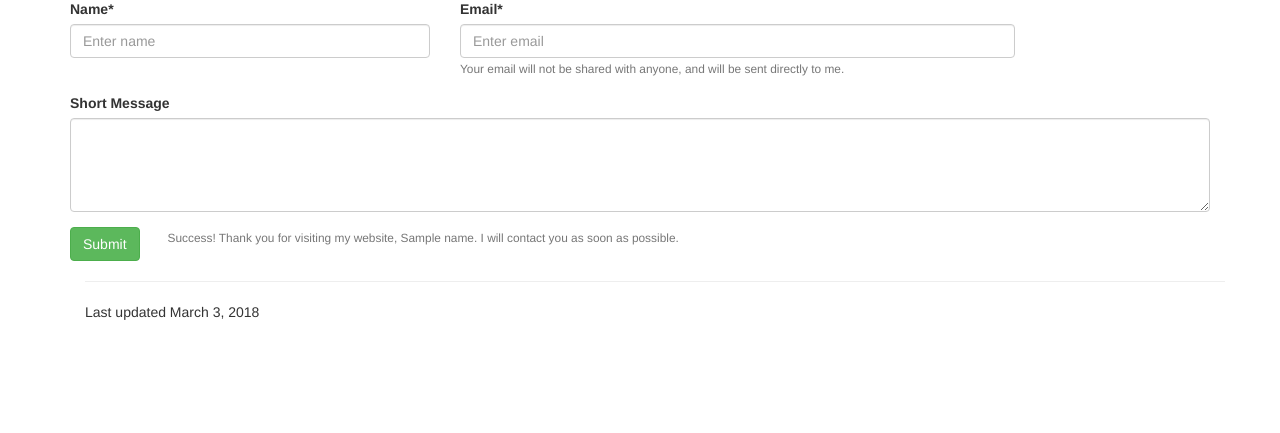
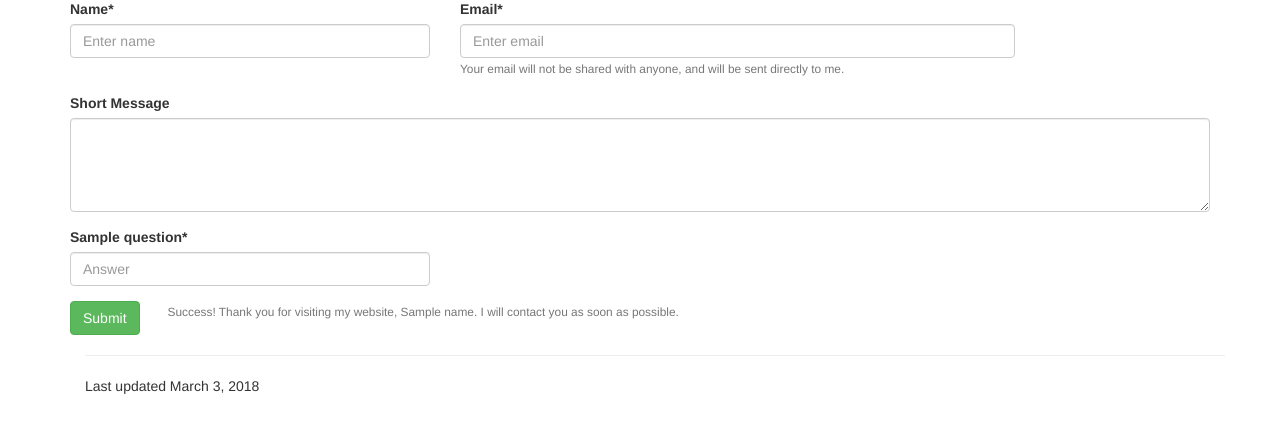
Before and after one commit to jkguiang/my_website, a Flask app: template templates/contact.html in a window 1280 px wide. Shown: the part 171-604 px from the top of the page. Run offline with Flask 2, Linux system fonts and the light colour scheme; the template is opened without the code that fills it: most values are stand-ins (such as "Sample title", 1, 10 or a date in 2020); one stand-in notice (Sample message) is shown; some libraries are stand-ins or nearby versions.

Commit message:
added basic captcha

```diff
--- a/templates/contact.html
+++ b/templates/contact.html
@@ -48,9 +48,15 @@
             <label for="text">Short Message</label>
             <textarea class="form-control" id="text" name="text" rows="4"></textarea>
         </div>
+        <div class="form-group row">
+            <div class="col-sm-4">
+                <label for="robot_check">{{ question }}*</label>
+                <input type="text" class="form-control" id="robot_check" name="robot_check" placeholder="Answer">
+            </div>
+        </div>
         <div class="row">
             <div class="col-sm-1">
-                <button type="submit" class="btn btn-success">Submit</button>
+                <button type="submit" value="submit" class="btn btn-success">Submit</button>
             </div>
             {% with messages = get_flashed_messages(with_categories=true) %}
                 {% if messages %}
@@ -65,9 +71,15 @@
                             <small class="form-text text-muted">*Required fields</small>
                         </div>
                         <p><br /></p>
-                        <div class="alert alert-warning">
-                            <small id="failure" class="form-text text-muted">Please enter your name and a valid email address.</small>
-                        </div>
+                        {% if "form incomplete" in messages[-1] %}
+                            <div class="alert alert-warning">
+                                <small id="failure" class="form-text text-muted">Please enter your name and a valid email address.</small>
+                            </div>
+                        {% elif "incorrect answer" in messages[-1] %}
+                            <div class="alert alert-warning">
+                                <small id="failure" class="form-text text-muted">Incorrect answer, are you a robot?</small>
+                            </div>
+                        {% endif %}
                     {% endif %}
                 {% else %}
                     <div class="col-sm-ll">
```
